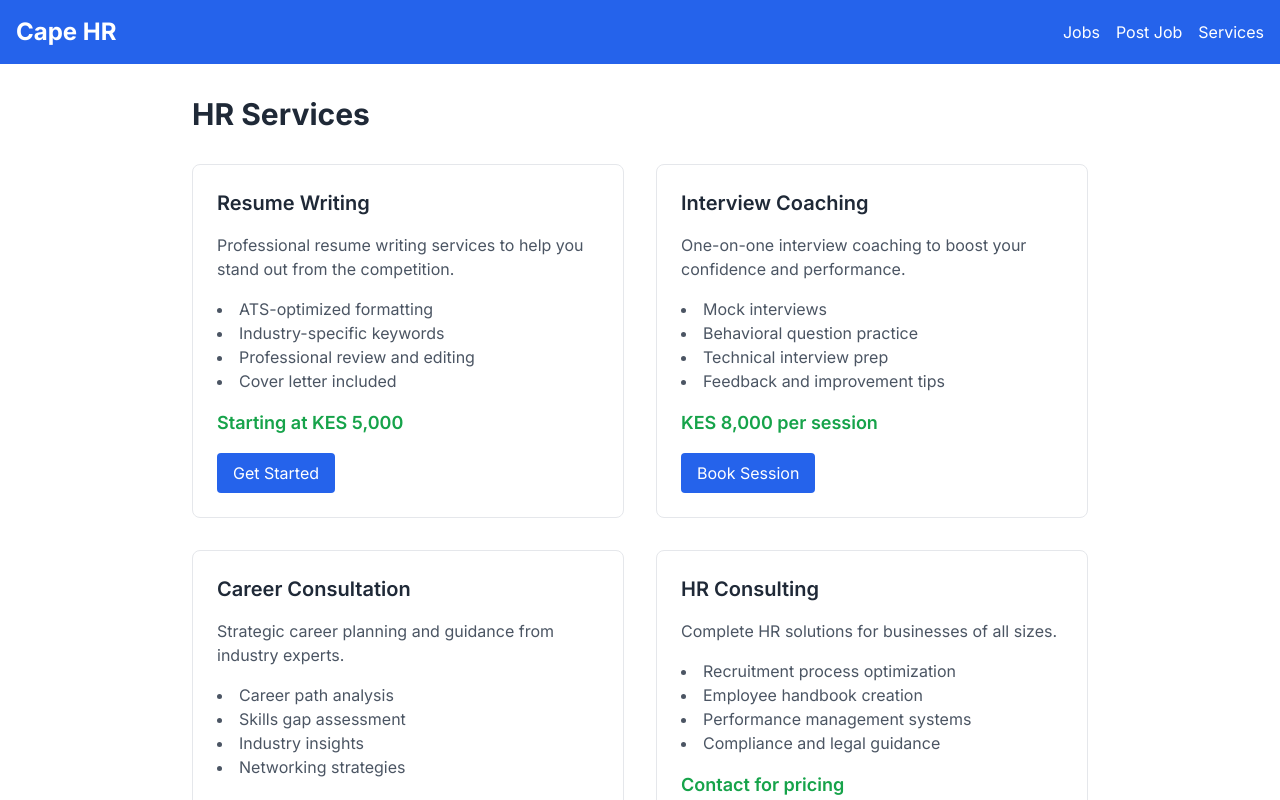
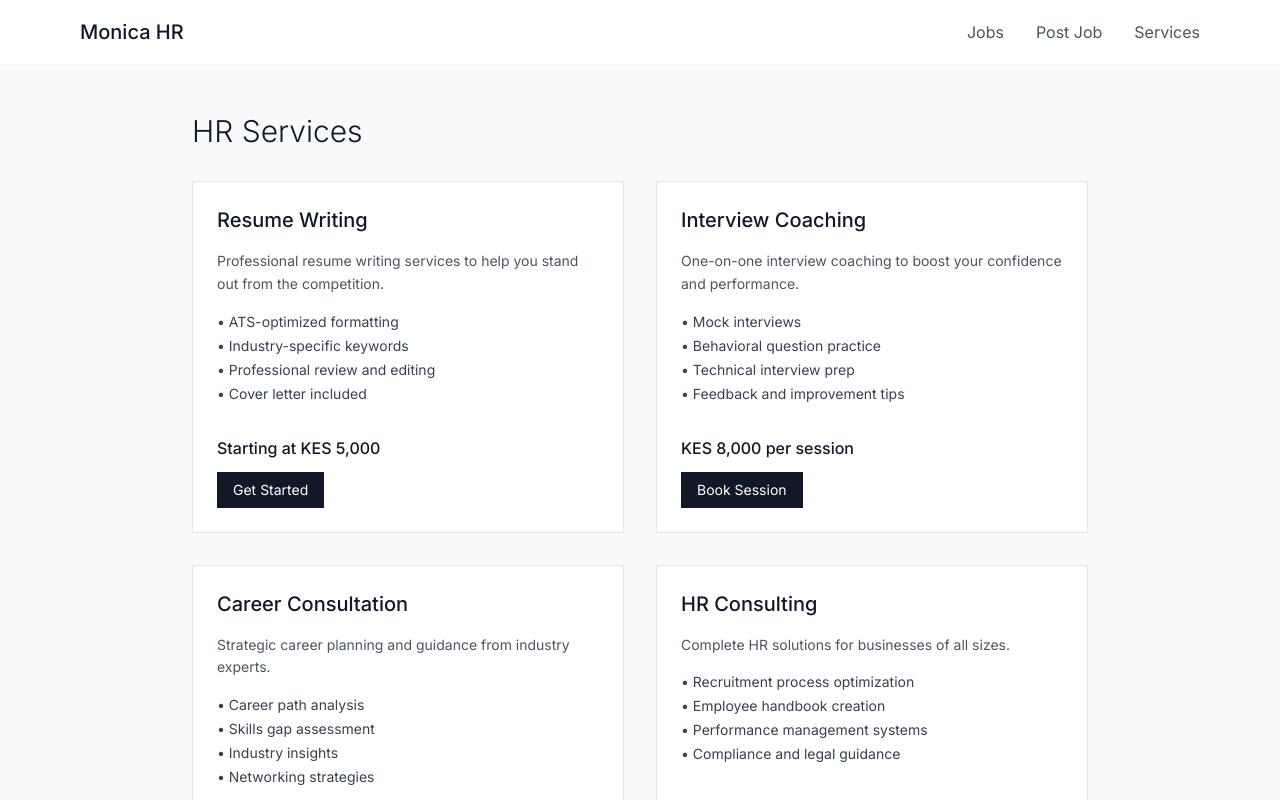
Before and after one commit to rmiyoyo/jobboard, a Next.js app: page /services in a window 1280 px wide. Shown: the top 800 px of the page. Built offline with nearby package versions, Linux system fonts and the light colour scheme.

Commit message:
Minimalist design. Name change

```diff
--- a/app/globals.css
+++ b/app/globals.css
@@ -1,3 +1,9 @@
 @tailwind base;
 @tailwind components;
 @tailwind utilities;
+
+@layer base {
+  body {
+    @apply bg-gray-50 text-gray-900;
+  }
+}
--- a/app/jobs/[id]/page.tsx
+++ b/app/jobs/[id]/page.tsx
@@ -10,52 +10,63 @@ export default function JobDetail({ params }: { params: { id: string } }) {
   }
 
   return (
-    <div className="max-w-3xl mx-auto">
-      <Link href="/" className="text-blue-600 hover:text-blue-800 mb-6 inline-block">
+    <div className="max-w-3xl mx-auto space-y-8">
+      <Link href="/" className="text-gray-600 hover:text-gray-900 text-sm transition-colors">
         ← Back to jobs
       </Link>
 
-      <div className="bg-white p-8 rounded-lg border border-gray-200">
-        <div className="mb-6">
-          <h1 className="text-3xl font-bold text-gray-800 mb-2">{job.title}</h1>
-          <p className="text-xl text-gray-600 mb-2">{job.company}</p>
-          <p className="text-gray-500 mb-4">{job.location}</p>
+      <div className="bg-white border border-gray-200 p-8 space-y-8">
+        <div className="space-y-4">
+          <h1 className="text-3xl font-light text-gray-900">{job.title}</h1>
+          <div className="space-y-2">
+            <p className="text-lg text-gray-700">{job.company}</p>
+            <p className="text-gray-500">{job.location}</p>
+          </div>
 
-          <div className="flex items-center space-x-4 mb-4">
-            <span className="bg-blue-100 text-blue-800 text-sm font-medium px-3 py-1 rounded">
-              {job.type}
+          <div className="flex items-center space-x-4 pt-2">
+            <span className="text-xs text-gray-500 uppercase tracking-wide">
+              {job.type.replace('-', ' ')}
             </span>
             {job.salary && (
-              <span className="text-green-600 font-medium">{job.salary}</span>
+              <>
+                <span className="text-gray-300">•</span>
+                <span className="text-sm text-gray-700">{job.salary}</span>
+              </>
             )}
-            <span className="text-gray-400 text-sm">
+            <span className="text-gray-300">•</span>
+            <span className="text-gray-500 text-sm">
               Posted {job.postedAt.toLocaleDateString()}
             </span>
           </div>
         </div>
 
-        <div className="mb-8">
-          <h2 className="text-xl font-semibold text-gray-800 mb-4">Job Description</h2>
+        <div className="space-y-6">
+          <div>
+            <h2 className="text-lg font-medium text-gray-900 mb-4">Description</h2>
             <p className="text-gray-700 leading-relaxed">{job.description}</p>
           </div>
 
-        <div className="mb-8">
-          <h2 className="text-xl font-semibold text-gray-800 mb-4">Requirements</h2>
-          <ul className="list-disc list-inside space-y-2">
+          <div>
+            <h2 className="text-lg font-medium text-gray-900 mb-4">Requirements</h2>
+            <ul className="space-y-2">
               {job.requirements.map((req, index) => (
-              <li key={index} className="text-gray-700">{req}</li>
+                <li key={index} className="text-gray-700 flex items-start">
+                  <span className="text-gray-400 mr-3">•</span>
+                  <span>{req}</span>
+                </li>
               ))}
             </ul>
           </div>
+        </div>
 
-        <div className="bg-gray-50 p-6 rounded-lg">
-          <h3 className="text-lg font-semibold text-gray-800 mb-2">Apply Now</h3>
-          <p className="text-gray-600 mb-4">
-            To apply for this position, please send your resume and cover letter to:
+        <div className="bg-gray-50 p-6 space-y-3">
+          <h3 className="text-lg font-medium text-gray-900">Apply</h3>
+          <p className="text-gray-600 text-sm">
+            Send your resume and cover letter to:
           </p>
           <a
             href={`mailto:${job.email}`}
-            className="bg-blue-600 text-white px-6 py-3 rounded-lg hover:bg-blue-700 transition-colors inline-block"
+            className="inline-block bg-gray-900 text-white px-6 py-2 text-sm hover:bg-gray-800 transition-colors"
           >
             {job.email}
           </a>
--- a/app/layout.tsx
+++ b/app/layout.tsx
@@ -5,7 +5,7 @@ import Link from 'next/link'
 const inter = Inter({ subsets: ['latin'] })
 
 export const metadata = {
-  title: 'Cape HR - Find Your Next Opportunity',
+  title: 'Monica HR - Find Your Next Opportunity',
   description: 'Premier job board and HR services platform',
 }
 
@@ -17,22 +17,36 @@ export default function RootLayout({
   return (
     <html lang="en">
       <body className={inter.className}>
-        <nav className="bg-blue-600 text-white p-4">
-          <div className="container mx-auto flex justify-between items-center">
-            <Link href="/" className="text-2xl font-bold">Cape HR</Link>
-            <div className="space-x-4">
-              <Link href="/" className="hover:text-blue-200">Jobs</Link>
-              <Link href="/post-job" className="hover:text-blue-200">Post Job</Link>
-              <Link href="/services" className="hover:text-blue-200">Services</Link>
+        <nav className="bg-white border-b border-gray-100">
+          <div className="max-w-6xl mx-auto px-4">
+            <div className="flex justify-between items-center h-16">
+              <Link href="/" className="text-xl font-medium text-gray-900">
+                Monica HR
+              </Link>
+              <div className="flex space-x-8">
+                <Link href="/" className="text-gray-600 hover:text-gray-900 transition-colors">
+                  Jobs
+                </Link>
+                <Link href="/post-job" className="text-gray-600 hover:text-gray-900 transition-colors">
+                  Post Job
+                </Link>
+                <Link href="/services" className="text-gray-600 hover:text-gray-900 transition-colors">
+                  Services
+                </Link>
+              </div>
             </div>
           </div>
         </nav>
-        <main className="container mx-auto px-4 py-8">
+
+        <main className="max-w-6xl mx-auto px-4 py-12">
           {children}
         </main>
-        <footer className="bg-gray-800 text-white p-8 mt-12">
-          <div className="container mx-auto text-center">
-            <p>&copy; 2024 Cape HR. All rights reserved.</p>
+
+        <footer className="border-t border-gray-100 mt-24">
+          <div className="max-w-6xl mx-auto px-4 py-8">
+            <p className="text-center text-gray-500 text-sm">
+              © 2024 Monica HR. All rights reserved.
+            </p>
           </div>
         </footer>
       </body>
--- a/app/not-found.tsx
+++ b/app/not-found.tsx
@@ -2,12 +2,12 @@ import Link from 'next/link'
 
 export default function NotFound() {
   return (
-    <div className="text-center py-12">
-      <h1 className="text-4xl font-bold text-gray-800 mb-4">404 - Page Not Found</h1>
-      <p className="text-gray-600 mb-8">The page you're looking for doesn't exist.</p>
+    <div className="text-center py-12 space-y-4">
+      <h1 className="text-4xl font-light text-gray-900">404</h1>
+      <p className="text-gray-600">The page you're looking for doesn't exist.</p>
       <Link
         href="/"
-        className="bg-blue-600 text-white px-6 py-3 rounded-lg hover:bg-blue-700 transition-colors"
+        className="inline-block bg-gray-900 text-white px-6 py-2 text-sm hover:bg-gray-800 transition-colors"
       >
         Go Home
       </Link>
--- a/app/page.tsx
+++ b/app/page.tsx
@@ -5,58 +5,72 @@ export default function Home() {
   const jobs = getJobs();
 
   return (
-    <div>
-      <div className="text-center mb-12">
-        <h1 className="text-4xl font-bold text-gray-800 mb-4">
+    <div className="space-y-16">
+      {/* Hero Section */}
+      <div className="text-center space-y-6">
+        <h1 className="text-4xl font-light text-gray-900 tracking-tight">
           Find Your Next Opportunity
         </h1>
-        <p className="text-xl text-gray-600 mb-8">
+        <p className="text-lg text-gray-600 max-w-2xl mx-auto">
           Connecting talent with opportunity across Africa
         </p>
-        <div className="flex justify-center space-x-4">
+        <div className="flex justify-center space-x-4 pt-4">
           <Link
             href="/post-job"
-            className="bg-blue-600 text-white px-6 py-3 rounded-lg hover:bg-blue-700 transition-colors"
+            className="bg-gray-900 text-white px-6 py-2 text-sm hover:bg-gray-800 transition-colors"
           >
             Post a Job
           </Link>
           <Link
             href="/services"
-            className="bg-green-600 text-white px-6 py-3 rounded-lg hover:bg-green-700 transition-colors"
+            className="border border-gray-300 text-gray-700 px-6 py-2 text-sm hover:border-gray-400 transition-colors"
           >
             HR Services
           </Link>
         </div>
       </div>
 
-      <div className="mb-8">
-        <h2 className="text-2xl font-bold text-gray-800 mb-6">Latest Jobs</h2>
-        <div className="grid gap-6 md:grid-cols-2 lg:grid-cols-3">
+      {/* Jobs Section */}
+      <div className="space-y-8">
+        <h2 className="text-2xl font-light text-gray-900">Latest Jobs</h2>
+        <div className="space-y-4">
           {jobs.map((job) => (
-            <div key={job.id} className="bg-white p-6 rounded-lg border border-gray-200 hover:shadow-md transition-shadow">
-              <h3 className="text-xl font-semibold text-gray-800 mb-2">{job.title}</h3>
-              <p className="text-gray-600 mb-2">{job.company}</p>
-              <p className="text-gray-500 text-sm mb-2">{job.location}</p>
-              <div className="flex items-center space-x-2 mb-3">
-                <span className="bg-blue-100 text-blue-800 text-xs font-medium px-2 py-1 rounded">
-                  {job.type}
+            <div key={job.id} className="bg-white border border-gray-200 p-6 hover:border-gray-300 transition-colors">
+              <div className="flex justify-between items-start mb-3">
+                <div>
+                  <h3 className="text-lg font-medium text-gray-900 mb-1">{job.title}</h3>
+                  <p className="text-gray-600 text-sm">{job.company}</p>
+                </div>
+                <div className="text-right">
+                  <p className="text-gray-500 text-sm">{job.location}</p>
+                  <p className="text-gray-400 text-xs mt-1">
+                    {job.postedAt.toLocaleDateString()}
+                  </p>
+                </div>
+              </div>
+
+              <div className="flex items-center space-x-3 mb-4">
+                <span className="text-xs text-gray-500 uppercase tracking-wide">
+                  {job.type.replace('-', ' ')}
                 </span>
                 {job.salary && (
-                  <span className="text-green-600 text-sm font-medium">{job.salary}</span>
+                  <>
+                    <span className="text-gray-300">•</span>
+                    <span className="text-sm text-gray-700">{job.salary}</span>
+                  </>
                 )}
               </div>
-              <p className="text-gray-700 text-sm mb-4 line-clamp-3">{job.description}</p>
-              <div className="flex justify-between items-center">
-                <span className="text-gray-400 text-xs">
-                  {job.postedAt.toLocaleDateString()}
-                </span>
-                <Link
-                  href={`/jobs/${job.id}`}
-                  className="text-blue-600 hover:text-blue-800 font-medium"
-                >
-                  View Details
-                </Link>
-              </div>
+
+              <p className="text-gray-700 text-sm mb-4 line-clamp-2 leading-relaxed">
+                {job.description}
+              </p>
+
+              <Link
+                href={`/jobs/${job.id}`}
+                className="text-gray-900 text-sm hover:text-gray-600 transition-colors"
+              >
+                View Details →
+              </Link>
             </div>
           ))}
         </div>
--- a/app/services/page.tsx
+++ b/app/services/page.tsx
@@ -1,85 +1,93 @@
 export default function Services() {
   return (
     <div className="max-w-4xl mx-auto">
-      <h1 className="text-3xl font-bold text-gray-800 mb-8">HR Services</h1>
+      <h1 className="text-3xl font-light text-gray-900 mb-8">HR Services</h1>
 
       <div className="grid gap-8 md:grid-cols-2">
-        <div className="bg-white p-6 rounded-lg border border-gray-200">
-          <h2 className="text-xl font-semibold text-gray-800 mb-4">Resume Writing</h2>
-          <p className="text-gray-600 mb-4">
+        <div className="bg-white border border-gray-200 p-6 space-y-4">
+          <h2 className="text-xl font-medium text-gray-900">Resume Writing</h2>
+          <p className="text-gray-600 text-sm leading-relaxed">
             Professional resume writing services to help you stand out from the competition.
           </p>
-          <ul className="list-disc list-inside text-gray-600 mb-4">
-            <li>ATS-optimized formatting</li>
-            <li>Industry-specific keywords</li>
-            <li>Professional review and editing</li>
-            <li>Cover letter included</li>
+          <ul className="space-y-1 text-sm text-gray-700">
+            <li>• ATS-optimized formatting</li>
+            <li>• Industry-specific keywords</li>
+            <li>• Professional review and editing</li>
+            <li>• Cover letter included</li>
           </ul>
-          <div className="text-green-600 font-semibold text-lg mb-4">
+          <div className="pt-4 space-y-3">
+            <div className="text-gray-900 font-medium">
               Starting at KES 5,000
             </div>
-          <button className="bg-blue-600 text-white px-4 py-2 rounded hover:bg-blue-700">
+            <button className="bg-gray-900 text-white px-4 py-2 text-sm hover:bg-gray-800 transition-colors">
               Get Started
             </button>
           </div>
+        </div>
 
-        <div className="bg-white p-6 rounded-lg border border-gray-200">
-          <h2 className="text-xl font-semibold text-gray-800 mb-4">Interview Coaching</h2>
-          <p className="text-gray-600 mb-4">
+        <div className="bg-white border border-gray-200 p-6 space-y-4">
+          <h2 className="text-xl font-medium text-gray-900">Interview Coaching</h2>
+          <p className="text-gray-600 text-sm leading-relaxed">
             One-on-one interview coaching to boost your confidence and performance.
           </p>
-          <ul className="list-disc list-inside text-gray-600 mb-4">
-            <li>Mock interviews</li>
-            <li>Behavioral question practice</li>
-            <li>Technical interview prep</li>
-            <li>Feedback and improvement tips</li>
+          <ul className="space-y-1 text-sm text-gray-700">
+            <li>• Mock interviews</li>
+            <li>• Behavioral question practice</li>
+            <li>• Technical interview prep</li>
+            <li>• Feedback and improvement tips</li>
           </ul>
-          <div className="text-green-600 font-semibold text-lg mb-4">
+          <div className="pt-4 space-y-3">
+            <div className="text-gray-900 font-medium">
               KES 8,000 per session
             </div>
-          <button className="bg-blue-600 text-white px-4 py-2 rounded hover:bg-blue-700">
+            <button className="bg-gray-900 text-white px-4 py-2 text-sm hover:bg-gray-800 transition-colors">
               Book Session
             </button>
           </div>
+        </div>
 
-        <div className="bg-white p-6 rounded-lg border border-gray-200">
-          <h2 className="text-xl font-semibold text-gray-800 mb-4">Career Consultation</h2>
-          <p className="text-gray-600 mb-4">
+        <div className="bg-white border border-gray-200 p-6 space-y-4">
+          <h2 className="text-xl font-medium text-gray-900">Career Consultation</h2>
+          <p className="text-gray-600 text-sm leading-relaxed">
             Strategic career planning and guidance from industry experts.
           </p>
-          <ul className="list-disc list-inside text-gray-600 mb-4">
-            <li>Career path analysis</li>
-            <li>Skills gap assessment</li>
-            <li>Industry insights</li>
-            <li>Networking strategies</li>
+          <ul className="space-y-1 text-sm text-gray-700">
+            <li>• Career path analysis</li>
+            <li>• Skills gap assessment</li>
+            <li>• Industry insights</li>
+            <li>• Networking strategies</li>
           </ul>
-          <div className="text-green-600 font-semibold text-lg mb-4">
+          <div className="pt-4 space-y-3">
+            <div className="text-gray-900 font-medium">
               KES 10,000 per hour
             </div>
-          <button className="bg-blue-600 text-white px-4 py-2 rounded hover:bg-blue-700">
+            <button className="bg-gray-900 text-white px-4 py-2 text-sm hover:bg-gray-800 transition-colors">
               Schedule Call
             </button>
           </div>
+        </div>
 
-        <div className="bg-white p-6 rounded-lg border border-gray-200">
-          <h2 className="text-xl font-semibold text-gray-800 mb-4">HR Consulting</h2>
-          <p className="text-gray-600 mb-4">
+        <div className="bg-white border border-gray-200 p-6 space-y-4">
+          <h2 className="text-xl font-medium text-gray-900">HR Consulting</h2>
+          <p className="text-gray-600 text-sm leading-relaxed">
             Complete HR solutions for businesses of all sizes.
           </p>
-          <ul className="list-disc list-inside text-gray-600 mb-4">
-            <li>Recruitment process optimization</li>
-            <li>Employee handbook creation</li>
-            <li>Performance management systems</li>
-            <li>Compliance and legal guidance</li>
+          <ul className="space-y-1 text-sm text-gray-700">
+            <li>• Recruitment process optimization</li>
+            <li>• Employee handbook creation</li>
+            <li>• Performance management systems</li>
+            <li>• Compliance and legal guidance</li>
           </ul>
-          <div className="text-green-600 font-semibold text-lg mb-4">
+          <div className="pt-4 space-y-3">
+            <div className="text-gray-900 font-medium">
               Contact for pricing
             </div>
-          <button className="bg-blue-600 text-white px-4 py-2 rounded hover:bg-blue-700">
+            <button className="bg-gray-900 text-white px-4 py-2 text-sm hover:bg-gray-800 transition-colors">
               Get Quote
             </button>
           </div>
         </div>
       </div>
+    </div>
   )
 }
```
Also changed, not shown: app/post-job/page.tsx (+11 -12 lines). Lines whose indentation alone changed are shown as unchanged.
